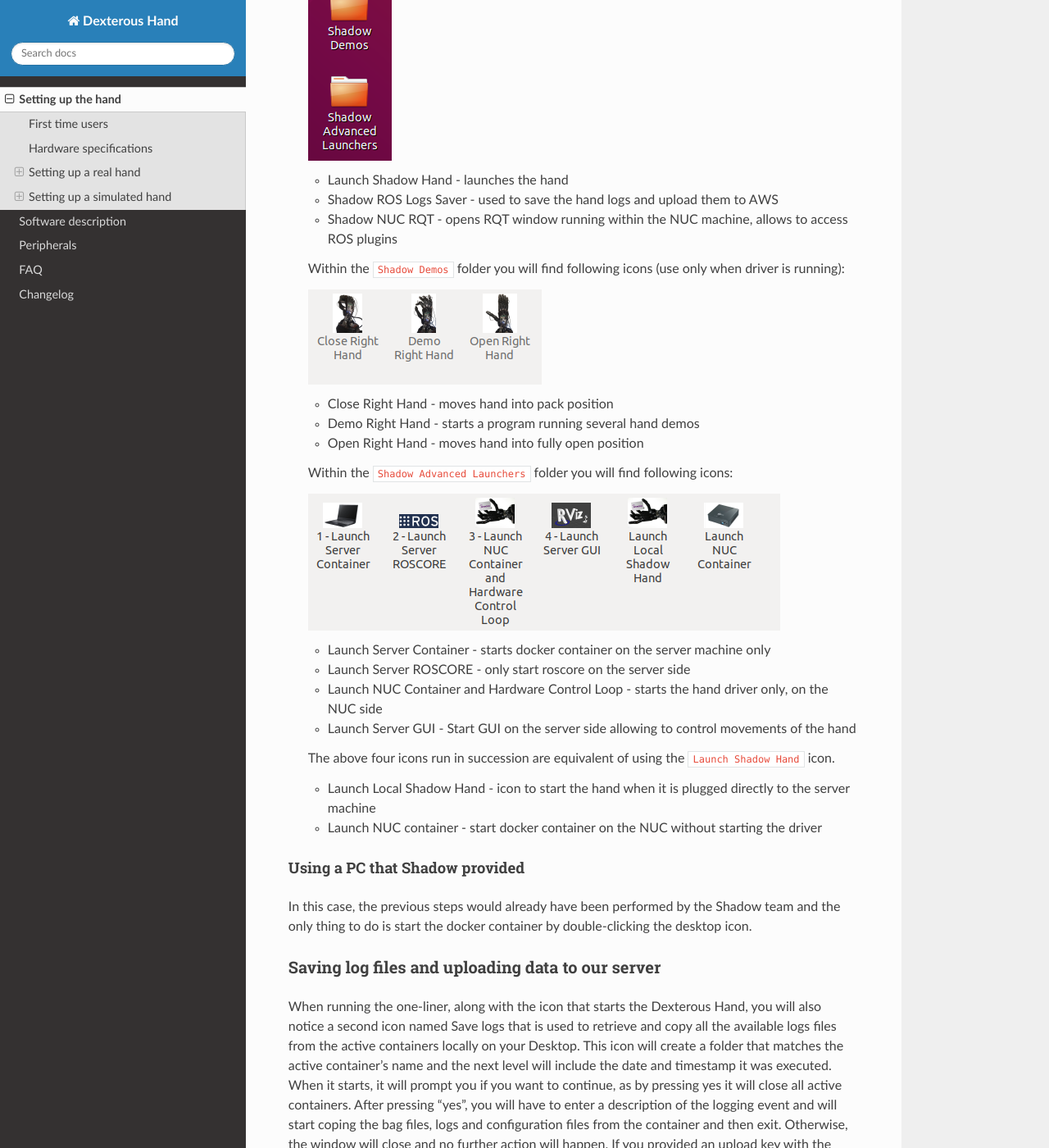
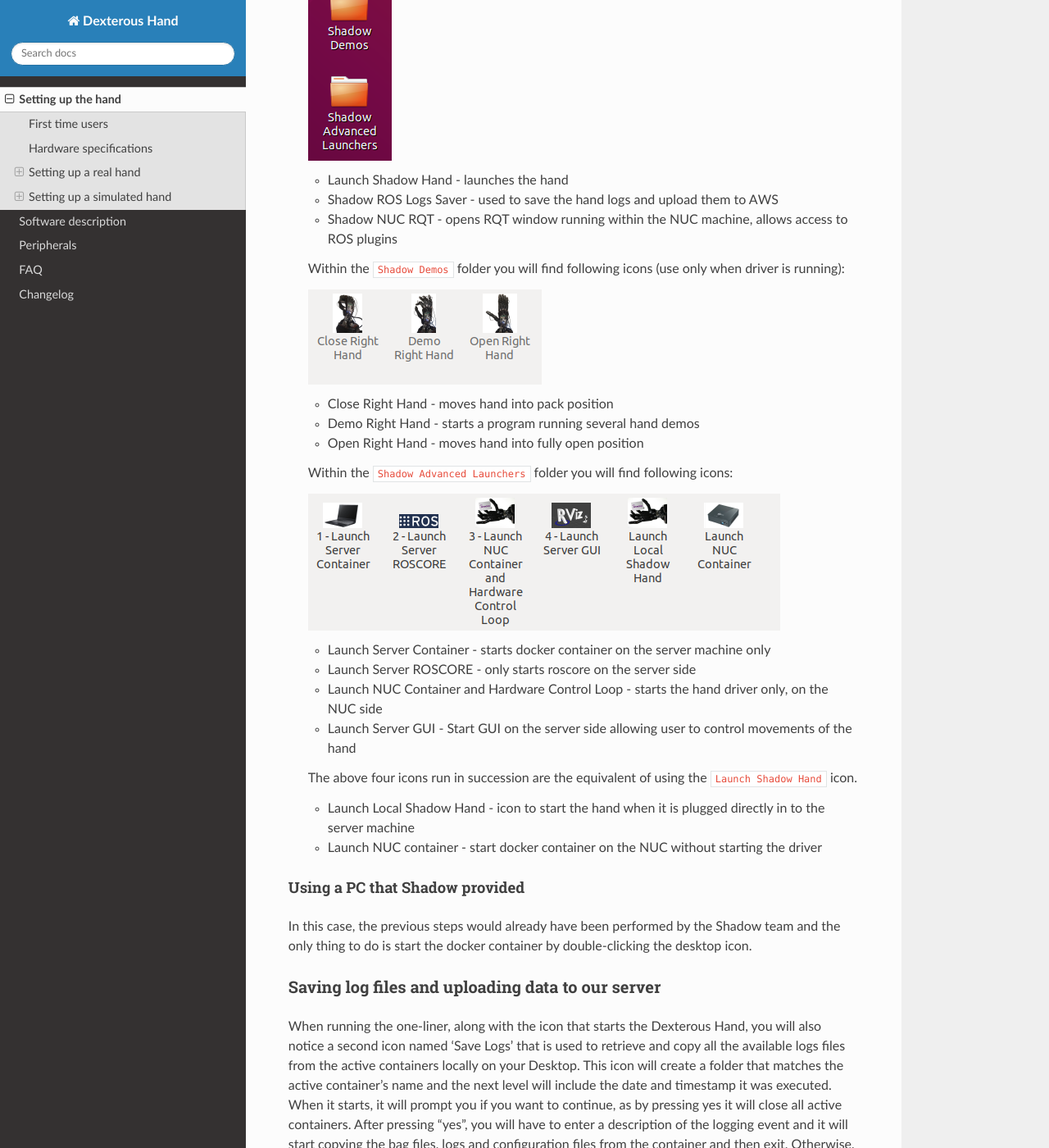
Before and after one commit to shadow-robot/sr_dexterous_hand_documentation, a Sphinx documentation site: the page built from docs/user_guide/1_setting_up_the_hand.md, in a window 1280 px wide and 1400 px high, scrolled down 6876 px. Shown: the whole window at 82% size. Built offline with Sphinx 7.4.7 and the Read the Docs theme 2.0.0, drawn with Linux system fonts in a browser that asks for light colours; some of the changed text lies outside the part shown.

Commit message:
Update 1_setting_up_the_hand.md

````diff
--- a/docs/user_guide/1_setting_up_the_hand.md
+++ b/docs/user_guide/1_setting_up_the_hand.md
@@ -71,12 +71,12 @@
 Shadow Robot can supply an elbow adaptor plate to adapt the Hand to most other robot arms. However, if you wish to make your own fitting for the Hand:
 ![Mounting the hand](../img/mounting_hand.png)
 
-The Hand's elbow plate contains eight screw holes which accept M6 bolts to a depth of 12mm. The holes are spaced equally from the centre on a circle wth diameter 100mm. The overall diameter of the elbow plate it 135mm
+The Hand's elbow plate contains eight screw holes which accept M6 bolts to a depth of 12mm. The holes are spaced equally from the centre on a circle with diameter 100mm. The overall diameter of the elbow plate is 135mm
 
 To mount the hand properly and align with our xacros you need to rotate it as shown in the picture below:
 ![Aligning the hand](../img/arm_hand.png)
 
-The hand's palm points to the direction of the TCP point of the arm.
+The hand's palm points in the direction of the TCP point of the arm.
 
 ### Powering up
 
@@ -84,7 +84,7 @@
 
 #### Lights
 
-On power up, the lights will be in the following state
+On power up, the lights will be in the following state:
 
 ```eval_rst
 =======================   =============       ================    =================================
@@ -115,12 +115,12 @@
 By default, we will provide machines that already have all the software set up for you. However, even though each delivery will consist of a NUC machine for Hand's driver, the client PC is optional. In case you want to set up a custom machine as a client, please follow the instructions below.
 
 #### On a new PC using the one-liner
-We have created a one-liner that is able to install Docker, download the docker image and create a new container for you. It will also create desktop icons, one to start the container, one launch the hand driver on the control box and one to save the log files locally. To use it, you first need to have a PC with Ubuntu installed on it (preferable version 16.04), then follow these steps:
+We have created a one-liner that is able to install Docker, download the docker image and create a new container for you. It will also create desktop icons, one to start the container, one to launch the hand driver on the control box and one to save the log files locally. To use it, you first need to have a PC with Ubuntu installed on it (preferably version 16.04), then follow these steps:
 
 * **Get ROS Upload login credentials**
 
-  If you want to upload technical logged data (ROS logs, backtraces, crash dumps etc.) to our server and notify the Shadow's software team to investigate your bug then you need to enable logs uploading in the one-liner. In order to use this option you need to obtain a unique upload key by emailing sysadmin@shadowrobot.com. When you receive the key you can use it when running the one-liner installation tool. To enable the logs uploading you need to add the command line option ```use_aws=true``` to the one-liner.
-  After executing the one-liner, it will prompt you to enter your upload key and press enter to continue. Please copy and paste your key from the email you received by Shadow Robot.
+  If you want to upload technical logged data (ROS logs, backtraces, crash dumps etc.) to our server and notify the Shadow's software team to investigate your bug, then you need to enable logs uploading in the one-liner. In order to use this option you need to obtain a unique upload key by emailing sysadmin@shadowrobot.com. When you receive the key you can use it when running the one-liner installation tool. To enable the logs uploading you need to add the command line option ```use_aws=true``` to the one-liner.
+  After executing the one-liner, it will prompt you to enter your upload key and press enter to continue. Please copy and paste your key from the email you received from Shadow Robot.
 
 * **Run the one-liner**:
 
@@ -149,7 +149,7 @@
 
   - Launch Shadow Hand - launches the hand
   - Shadow ROS Logs Saver - used to save the hand logs and upload them to AWS
-  - Shadow NUC RQT - opens RQT window running within the NUC machine, allows to access ROS plugins
+  - Shadow NUC RQT - opens RQT window running within the NUC machine, allows access to ROS plugins
 
   Within the `Shadow Demos` folder you will find following icons (use only when driver is running):
 
@@ -164,20 +164,20 @@
   ![Shadow Advanced Launchers](../img/shadow_advanced_launchers.png)
 
   - Launch Server Container - starts docker container on the server machine only
-  - Launch Server ROSCORE - only start roscore on the server side
+  - Launch Server ROSCORE - only starts roscore on the server side
   - Launch NUC Container and Hardware Control Loop - starts the hand driver only, on the NUC side
-  - Launch Server GUI - Start GUI on the server side allowing to control movements of the hand
+  - Launch Server GUI - Start GUI on the server side allowing user to control movements of the hand
 
-  The above four icons run in succession are equivalent of using the `Launch Shadow Hand` icon.
+  The above four icons run in succession are the equivalent of using the `Launch Shadow Hand` icon.
 
-  - Launch Local Shadow Hand - icon to start the hand when it is plugged directly to the server machine
+  - Launch Local Shadow Hand - icon to start the hand when it is plugged directly in to the server machine
   - Launch NUC container - start docker container on the NUC without starting the driver
 
 #### Using a PC that Shadow provided
 In this case, the previous steps would already have been performed by the Shadow team and the only thing to do is start the docker container by double-clicking the desktop icon.
 
 ### Saving log files and uploading data to our server
-When running the one-liner, along with the icon that starts the Dexterous Hand, you will also notice a second icon named Save logs that is used to retrieve and copy all the available logs files from the active containers locally on your Desktop. This icon will create a folder that matches the active container's name and the next level will include the date and timestamp it was executed. When it starts, it will prompt you if you want to continue, as by pressing yes it will close all active containers. After pressing "yes", you will have to enter a description of the logging event and will start coping the bag files, logs and configuration files from the container and then exit. Otherwise, the window will close and no further action will happen. If you provided an upload key with the one-liner installation then the script will also upload your LOGS in compressed format to our server and notify the Shadow's software team about the upload. This will allow the team to fully investigate your issue and provide support where needed.
+When running the one-liner, along with the icon that starts the Dexterous Hand, you will also notice a second icon named 'Save Logs' that is used to retrieve and copy all the available logs files from the active containers locally on your Desktop. This icon will create a folder that matches the active container's name and the next level will include the date and timestamp it was executed. When it starts, it will prompt you if you want to continue, as by pressing yes it will close all active containers. After pressing "yes", you will have to enter a description of the logging event and it will start copying the bag files, logs and configuration files from the container and then exit. Otherwise, the window will close and no further action will happen. If you provided an upload key with the one-liner installation then the script will also upload your LOGS in compressed format to our server and notify Shadow's software team about the upload. This will allow the team to fully investigate your issue and provide support where needed.
 
 ### Starting the driver
 
@@ -235,19 +235,19 @@
 ```bash
 Operation completed
 ```
-and it will create two desktop icons on your desktop that you can double-click to launch the hand or save the log files from the active containers to your desktop.
+and it will create two desktop icons that you can double-click to launch the hand or save the log files from the active containers to your desktop.
 
-If you have an Nvidia graphics card, you can add nvidia_docker=true to use nvidia-docker
+If you have an Nvidia graphics card, you can add nvidia_docker=true to use nvidia-docker.
 
 #### Starting a robot simulation
 
-First you need to start the hand container by either doble clicking the icon "Hand_Container" or running the following command:
+First you need to start the hand container by either double clicking the icon "Hand_Container" or running the following command:
 ```bash
 $ docker start dexterous_hand_real_hw
 ```
 
 ##### Shadow Dexterous hands
-* The hand will start automatically if you have ran the one-liner with the argument ```launch_hand=true``` or to start it manually, simply do (in the container):
+* The hand will start automatically if you have run the one-liner with the argument ```launch_hand=true```. To start it manually, simply run the following command in the container:
   ```bash
   $ roslaunch sr_robot_launch srhand.launch
   ```
````
Also changed, not shown: other parts of docs/user_guide/1_setting_up_the_hand.md (+3 -3 lines).
